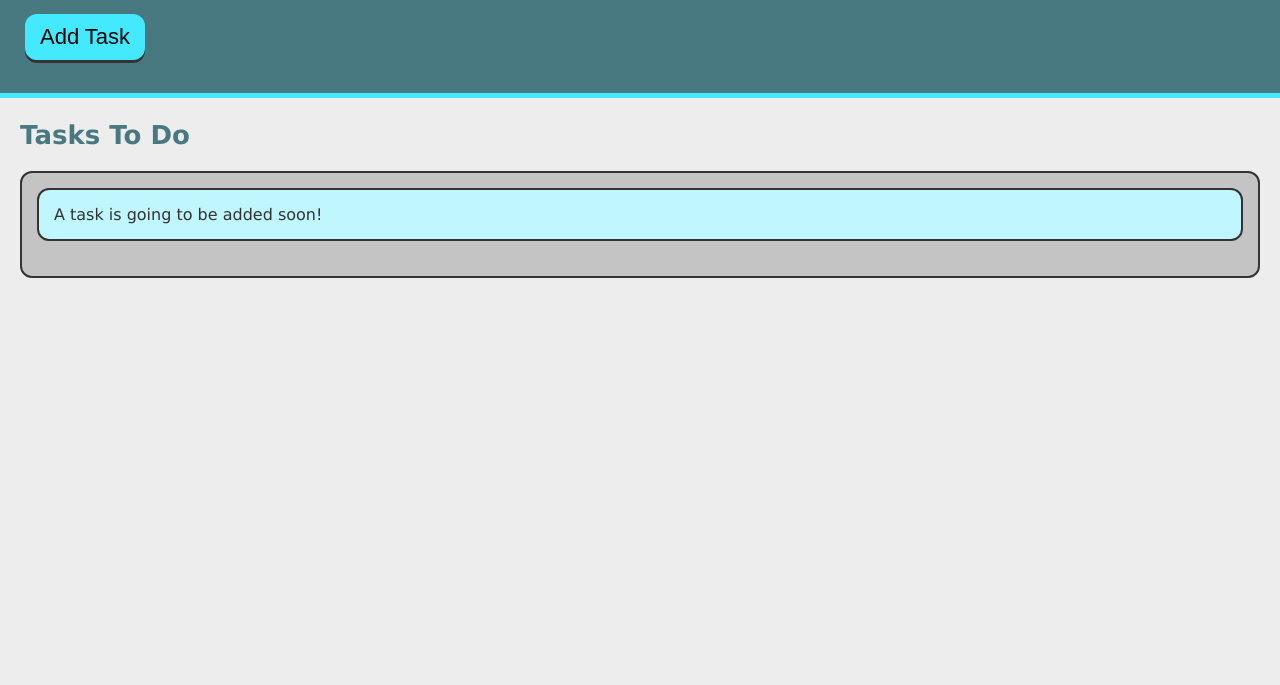
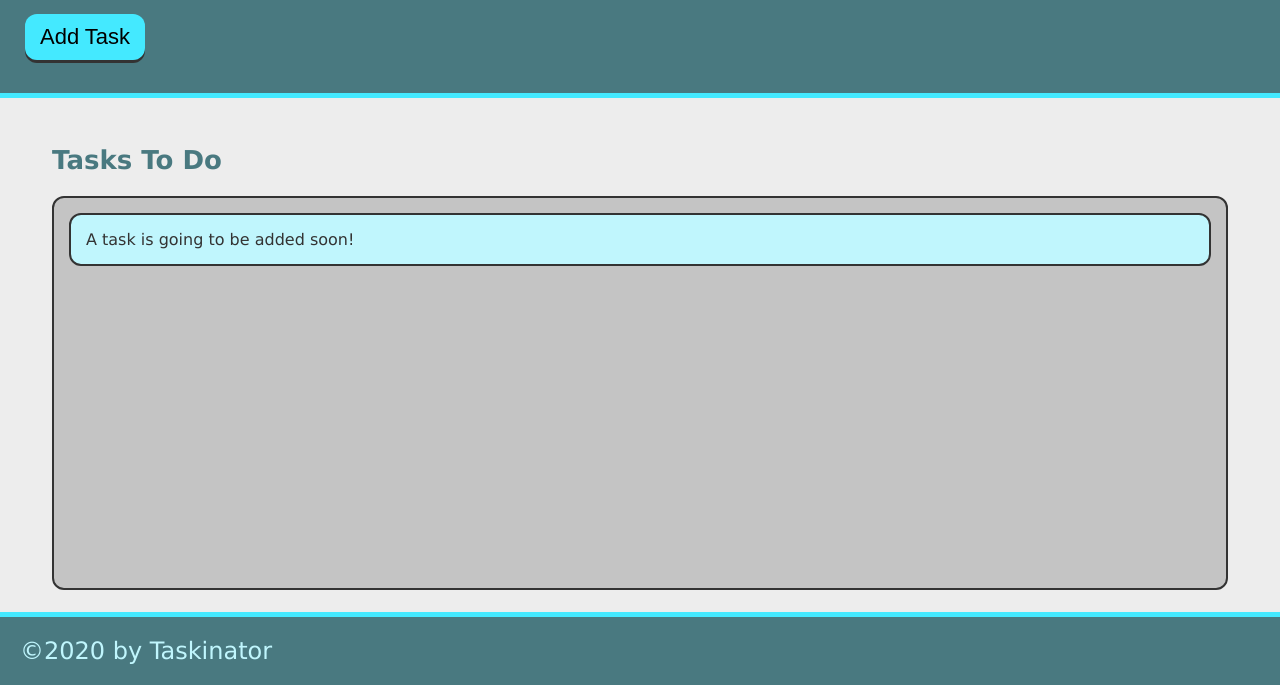
Before and after one commit to hestokes/taskinator, a plain HTML site: page index.html in a window 1280 px wide. Shown: the part 115-800 px from the top of the page. Drawn offline with Linux system fonts and the light colour scheme.

Commit message:
add footer, add class to main

```diff
--- a/index.html
+++ b/index.html
@@ -16,7 +16,7 @@
         <p>Click the button below to add a new task!</p>
         <button class="btn">Add Task</button>
     </header>
-<main>
+<main class="page-content">
     <section class="task-list-wrapper">
         <h2 class="list-title">Tasks To Do</h2>
             <ul class="task-list">
@@ -31,4 +31,7 @@
 
 <script src="./assets/js/script.js"></script>
 </body>
+<footer>
+    &copy;2020 by Taskinator
+</footer>
 </html>
```
